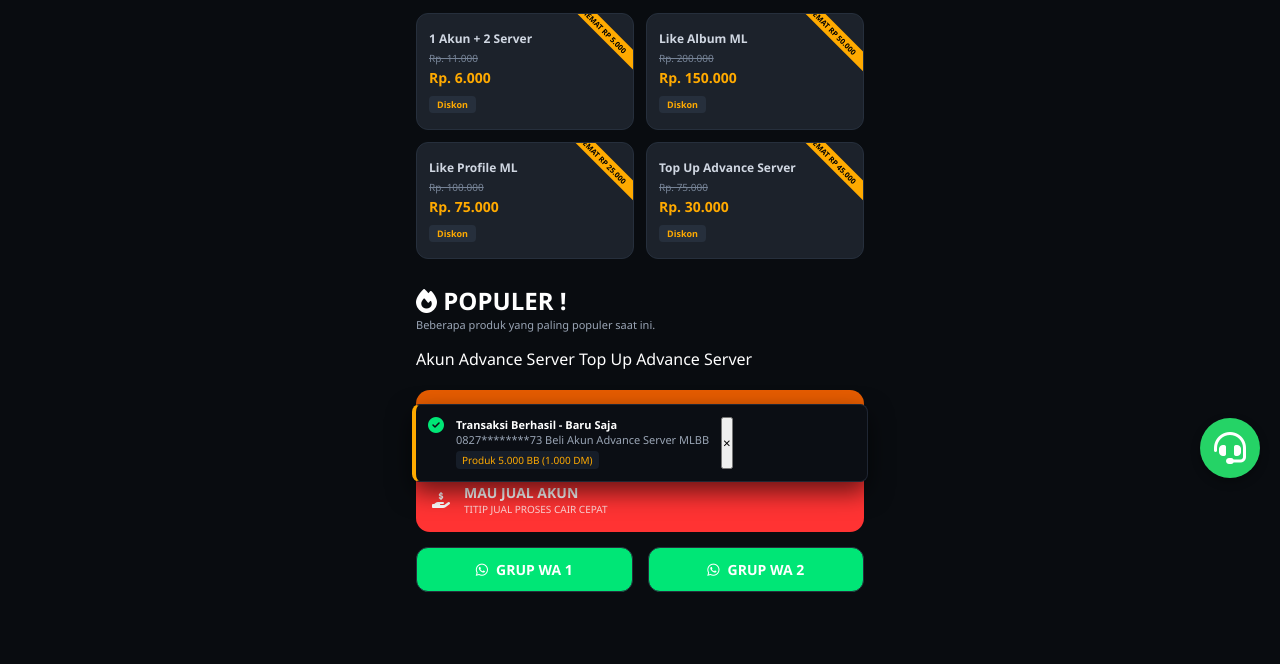
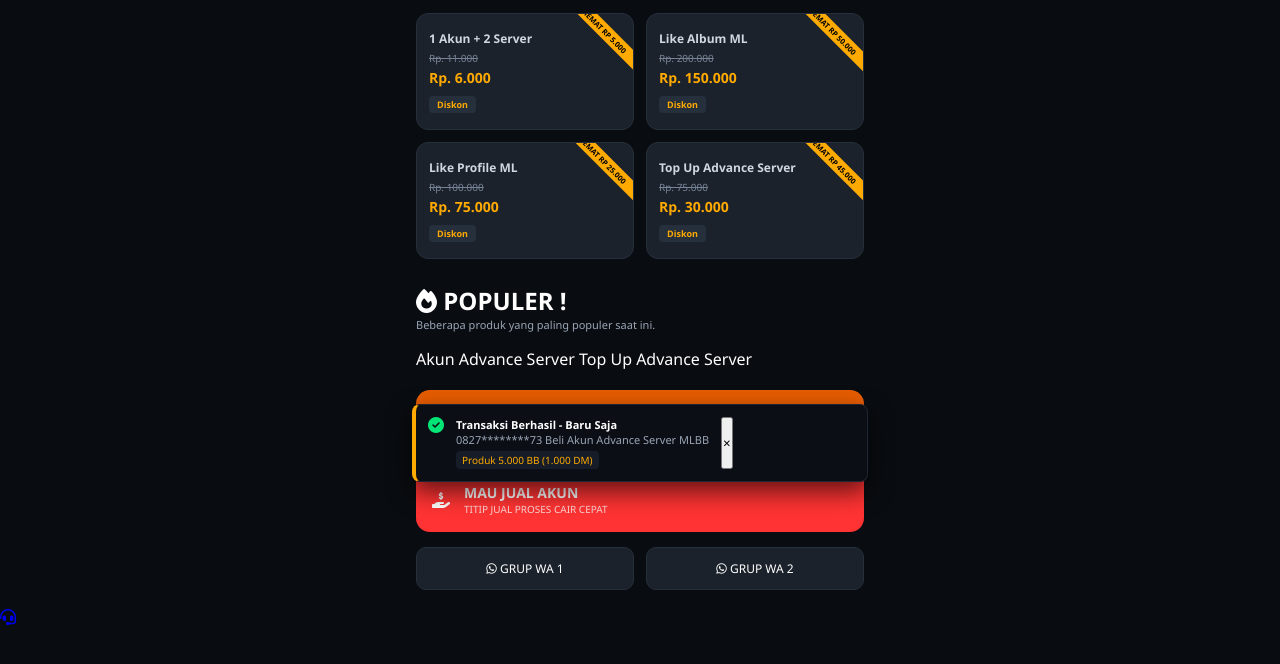
Before and after one commit to idrusdstnn-crypto/rwidstore, a plain HTML site: page index.html in a window 1280 px wide. Shown: the part 302-966 px from the top of the page. Drawn offline with Linux system fonts and the light colour scheme.

Commit message:
Update style.css

```diff
--- a/style.css
+++ b/style.css
@@ -148,49 +148,3 @@
 .popup-text h4 { font-size: 11px; }
 .popup-text p { font-size: 11px; color: #9aa5b5; }
 .popup-product { display: inline-block; background: #161d28; color: #ffaa00; font-size: 10px; padding: 2px 6px; border-radius: 4px; margin-top: 4px; }
-    background: #ff3333;
-    color: #fff;
-}
-
-.btn-dark .icon-large, .btn-dark h3 {
-    color: #ffffff;
-}
-
-.group-links {
-    display: grid;
-    grid-template-columns: 1fr 1fr;
-    gap: 15px;
-    margin-bottom: 20px;
-}
-
-.btn-wa {
-    background: #00e676;
-    color: #fff;
-    text-decoration: none;
-    padding: 12px;
-    border-radius: 12px;
-    font-weight: 700;
-    font-size: 14px;
-    display: flex;
-    align-items: center;
-    justify-content: center;
-    gap: 8px;
-}
-
-.floating-wa {
-    position: fixed;
-    bottom: 20px;
-    right: 20px;
-    background: #25d366;
-    color: white;
-    width: 60px;
-    height: 60px;
-    border-radius: 50%;
-    display: flex;
-    align-items: center;
-    justify-content: center;
-    font-size: 32px;
-    box-shadow: 0px 4px 10px rgba(0,0,0,0.3);
-    text-decoration: none;
-    z-index: 1000;
-}
```
